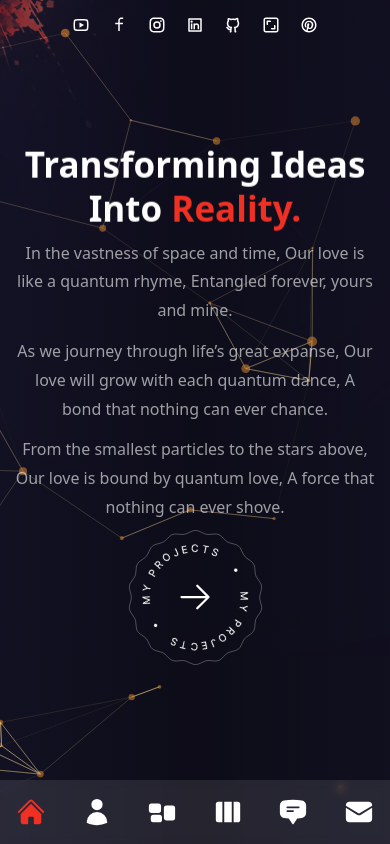
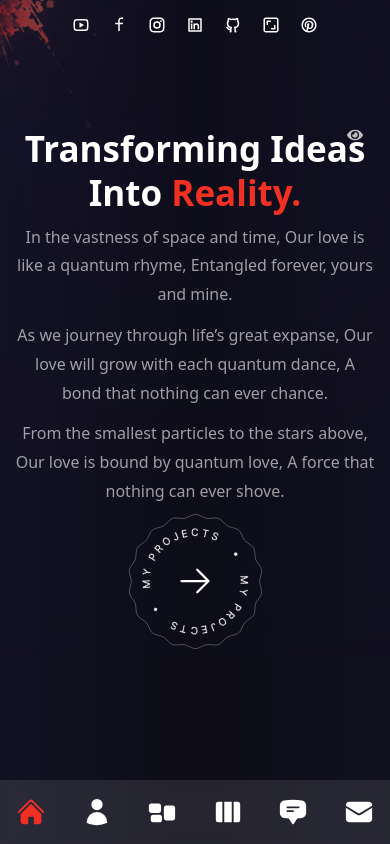
Before and after one commit to AfrozSaqlain/Sak-Portfolio, a Next.js app: page / in a window 390 px wide. Built offline with nearby package versions, Linux system fonts and the light colour scheme.

Commit message:
Added button to toggle particles

```diff
--- a/package.json
+++ b/package.json
@@ -55,6 +55,7 @@
     "react-modal": "^3.16.1",
     "react-parallax-tilt": "^1.7.162",
     "react-pdf": "^7.3.3",
+    "react-responsive": "^9.0.2",
     "react-router-dom": "^6.14.2",
     "react-scroll-to-top": "^3.0.0",
     "react-select": "^5.7.4",
--- a/pages/index.js
+++ b/pages/index.js
@@ -1,4 +1,119 @@
-import React, { lazy, Suspense } from "react";
+// import React, { lazy, Suspense } from "react";
+// import Image from "next/image";
+
+// //components
+// import ParticlesContainer from '../components/ParticlesContainer';
+// // import ProjectsBtn from '../components/ProjectsBtn';
+// // import Avatar from '../components/Avatar';
+// const ProjectsBtn = lazy(() => import("../components/ProjectsBtn"));
+// const Avatar = lazy(() => import("../components/Avatar"));
+
+// //framer motion
+// import { motion } from 'framer-motion'
+
+// //variants
+// import { fadeIn } from '../variants'
+
+// const Home = () => {
+//   return (
+//     <>
+//       <div className='bg-primary/60 h-full'>
+//         {/*text*/}
+//         <div className='w-full h-full bg-gradient-to-r from-primary/10 via-black/30 to-black/10'>
+//           <div className='text-center flex flex-col justify-center xl:pt-40 xl:text-left md:text-sm h-full container mx-auto'>
+//             {/* title */}
+//             <div className="translate-y-2">
+//               <motion.h2
+//                 variants={fadeIn('down', 0.2)}
+//                 initial='hidden'
+//                 animate='show'
+//                 exit='hidden'
+//                 className='h2 z-20'
+//                 style={{ willChange: 'transform, opacity' }}>
+//                 Transforming Ideas <br /> Into {' '}
+//                 <span className='text-accent z-20'>Reality.</span>
+//               </motion.h2>
+//             </div>
+//             {/* subtitle */}
+//             <motion.div
+//               variants={fadeIn('down', 0.3)}
+//               initial='hidden'
+//               animate='show'
+//               exit='hidden'
+//               className='max-w-sm xl:max-w-xl mx-auto xl:mx-0 mb-10 xl:mb-16 z-20'>
+//               <p className="mb-3"> In the vastness of space and time, Our love is like a quantum rhyme, Entangled forever, yours and mine.</p>
+//               {/* <br /> <br /> */}
+//               <p className="mb-3"> As we journey through life&rsquo;s great expanse, Our love will grow with each quantum dance, A bond that nothing can ever chance.</p>
+//               {/* <br /> <br /> */}
+//               <p className="mb-3"> From the smallest particles to the stars above, Our love is bound by quantum love, A force that nothing can ever shove.</p>
+//             </motion.div>
+//             {/* btn */}
+//             <div className="flex justify-center xl:hidden relative">
+//               <Suspense fallback={<div className="animate-pulse">Loading...</div>}>
+//                 <ProjectsBtn />
+//               </Suspense>
+//             </div>
+//             <motion.div
+//               variants={fadeIn('down', 0.4)}
+//               initial='hidden'
+//               animate='show'
+//               exit='hidden'
+//               className="hidden xl:flex"
+//             >
+//               <Suspense fallback={<div className="animate-pulse">Loading...</div>}>
+//                 <ProjectsBtn />
+//               </Suspense>
+//             </motion.div>
+//           </div>
+//         </div>
+//         {/* Image */}
+//         <div className="w-[1200px] h-full absolute right-0 bottom-0">
+//           {/* bg img */}
+//           <div className="bg-none xl:bg-cover xl:bg-right xl:bg-no-repeat w-full h-full absolute mix-blend-color-dodge translate-z-0">
+//             <Image
+//               src="/bg-explosion-tiny.png"
+//               alt="Background Image"
+//               fill="responsive"
+//               sizes="(max-width: 768px) 100vw, 1200px"
+//               className="hidden xl:flex pointer"
+//               // priority={true}
+//               // loading="eager"
+//               // loading="lazy"
+//             />
+//           </div>
+//           {/* particles */}
+//           <ParticlesContainer />
+//           <motion.div
+//             variants={fadeIn('up', 0.5)}
+//             initial='hidden'
+//             animate='show'
+//             exit='hidden'
+//             transition={{ duration: 1, ease: 'easeInOut' }}
+//             className="w-full h-full max-w-[666px] max-h-[607px] absolute -bottom-32 lg:bottom-0 lg:right-[8%]"
+//             style={{ willChange: 'transform, opacity' }}>
+//             <Suspense fallback={<div className="animate-pulse">Loading...</div>}>
+//               <Avatar />
+//             </Suspense>
+//           </motion.div>
+//         </div>
+//       </div>
+//     </>
+//   );
+// };
+
+// export default Home;
+
+
+
+
+
+
+
+
+
+
+
+import React, { lazy, Suspense, useState, useEffect } from "react";
 import Image from "next/image";
 
 //components
@@ -14,7 +129,34 @@ import { motion } from 'framer-motion'
 //variants
 import { fadeIn } from '../variants'
 
+import { FaEye, FaEyeSlash } from 'react-icons/fa';
+
 const Home = () => {
+
+  const [showParticles, setShowParticles] = useState(false);
+
+  const toggleParticles = () => {
+    setShowParticles((prevShowParticles) => !prevShowParticles);
+  };
+
+  useEffect(() => {
+    // Check screen width on mount and set initial state
+    const handleResize = () => {
+      const isSmallScreen = window.innerWidth <= 768; // Adjust the breakpoint as needed
+      setShowParticles(!isSmallScreen); // Show particles by default on larger screens
+    };
+
+    handleResize(); // Initial check on mount
+
+    // Add event listener for window resize
+    window.addEventListener("resize", handleResize);
+
+    // Cleanup the event listener on component unmount
+    return () => {
+      window.removeEventListener("resize", handleResize);
+    };
+  }, []);
+
   return (
     <>
       <div className='bg-primary/60 h-full'>
@@ -53,6 +195,14 @@ const Home = () => {
                 <ProjectsBtn />
               </Suspense>
             </div>
+
+            {/* particle toggle button */}
+            <div className="flex justify-center xl:hidden animate-pulse -translate-y-[566px] translate-x-[160px] z-30 relative mb-4">
+              <button onClick={toggleParticles} className="z-50 text-white rounded">
+                {showParticles ? <FaEyeSlash /> : <FaEye />}
+              </button>
+            </div>
+
             <motion.div
               variants={fadeIn('down', 0.4)}
               initial='hidden'
@@ -82,7 +232,22 @@ const Home = () => {
             />
           </div>
           {/* particles */}
-          <ParticlesContainer />
+        {/* ParticlesContainer */}
+        {showParticles && (
+          <motion.div
+            variants={fadeIn("up", 0.5)}
+            initial="hidden"
+            animate="show"
+            exit="hidden"
+            transition={{ duration: 1, ease: "easeInOut" }}
+            className="w-full h-full absolute -bottom-32 lg:bottom-0 lg:right-[8%]"
+            style={{ willChange: "transform, opacity" }}
+          >
+            <Suspense fallback={<div className="animate-pulse">Loading...</div>}>
+              <ParticlesContainer />
+            </Suspense>
+          </motion.div>
+        )}
           <motion.div
             variants={fadeIn('up', 0.5)}
             initial='hidden'
```
Also changed, not shown: 1 other file (tests, documents, lock files or other folders).
